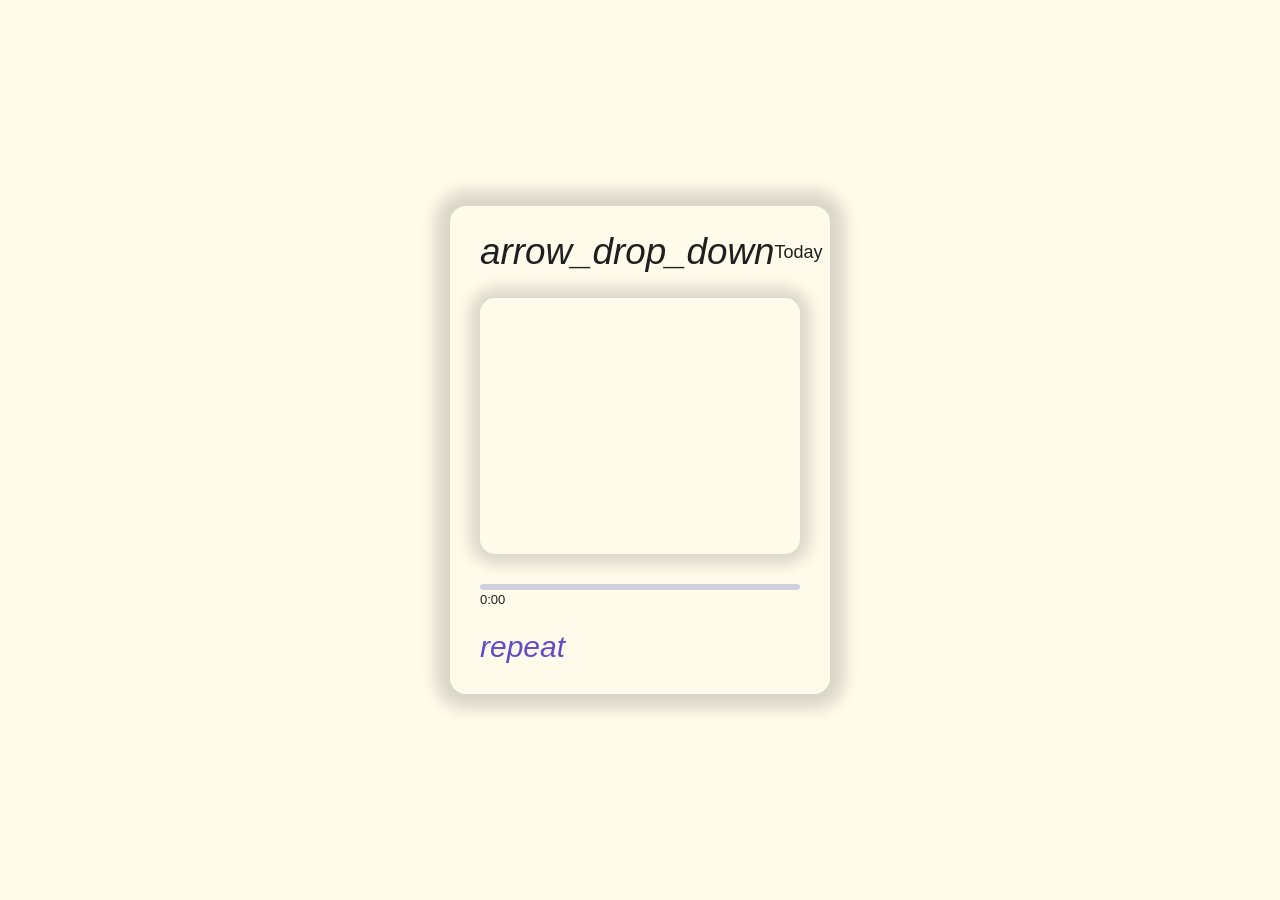
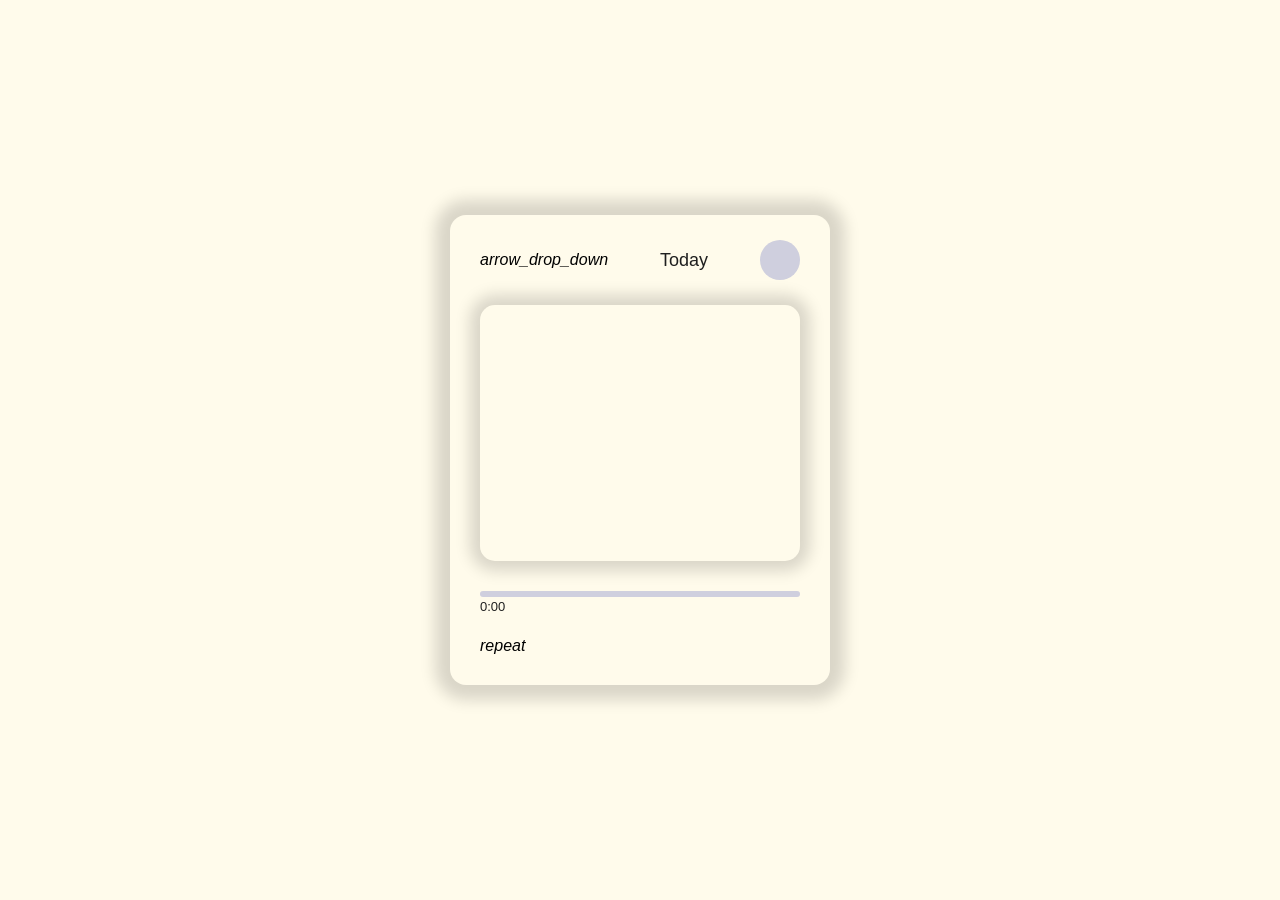

perf: render icons as an inline SVG sprite and trim the page payload (#10)

--- a/src/styles.css
+++ b/src/styles.css
@@ -12,6 +12,30 @@
     margin: 0;
 }
 
+/* Inline SVG icons (Material Symbols Rounded). The drawings live in a <symbol>
+   sprite generated into index.html by scripts/build-icons.mjs; each icon is a
+   <svg><use href="#ic-…"></svg>. Sized in em so the existing font-size rules
+   keep controlling each icon, and colored via currentColor. */
+.material-symbols-rounded {
+    font-size: 24px;
+    width: 1em;
+    height: 1em;
+    fill: currentColor;
+    display: inline-block;
+    vertical-align: middle;
+    flex-shrink: 0;
+    user-select: none;
+}
+
+/* The inline <symbol> sprite: present in the DOM but never painted. A class
+   (not a style attribute) keeps style-src free of 'unsafe-inline'. */
+.icon-sprite {
+    position: absolute;
+    width: 0;
+    height: 0;
+    overflow: hidden;
+}
+
 :root {
     /* Alucard (Dracula light) */
     --main-color: #A3144D;      /* pink accent */
@@ -57,7 +81,7 @@ body {
     justify-content: space-between;
 }
 
-.top-bar i {
+.top-bar svg {
     font-size: 2.3rem;
     color: var(--light-black);
 }
@@ -197,14 +221,14 @@ body {
     margin: 40px 0 5px 0;
 }
 
-.controls i {
+.controls > svg {
     font-size: 30px;
     user-select: none;
     color: var(--control-color);
 }
 
-.controls i:nth-child(2),
-.controls i:nth-child(4) {
+.controls > svg:nth-child(2),
+.controls > svg:nth-child(4) {
     font-size: 43px;
 }
 
@@ -214,13 +238,6 @@ body {
 
 .controls #next {
     margin-left: -13px;
-}
-
-/* Filled (solid) glyphs for the skip and play/pause icons */
-#prev,
-#next,
-.play-pause i {
-    font-variation-settings: 'FILL' 1;
 }
 
 /* Loop toggle: accent color while active (looping), muted when off */
@@ -235,9 +252,23 @@ body {
 }
 
 /* Single play_circle / pause_circle glyph — the circle is the button */
-.play-pause i {
+.play-pause svg {
     font-size: 73px;
     color: var(--control-color);
+}
+
+/* Play / pause crossfade — show one glyph at a time based on the playing state
+   (the `playing` class is present on .wrapper while a song plays). */
+.play-pause .icon-pause {
+    display: none;
+}
+
+.wrapper.playing .play-pause .icon-play {
+    display: none;
+}
+
+.wrapper.playing .play-pause .icon-pause {
+    display: inline-block;
 }
 
 /* Music List */
@@ -271,7 +302,7 @@ body {
     color: var(--light-black);
 }
 
-.header .row i {
+.header .row svg {
     cursor: default;
 }
 
@@ -301,6 +332,28 @@ body {
     color: var(--light-black);
     border-bottom: 1px solid var(--dark-white);
     cursor: pointer;
+    position: relative;
+}
+
+/* Transparent <button> overlay that makes the whole row activatable and
+   keyboard-focusable without changing how the row looks. */
+.li-play {
+    position: absolute;
+    inset: 0;
+    width: 100%;
+    height: 100%;
+    padding: 0;
+    border: 0;
+    background: none;
+    font: inherit;
+    color: inherit;
+    cursor: pointer;
+}
+
+.li-play:focus-visible {
+    outline: 2px solid var(--control-color);
+    outline-offset: 3px;
+    border-radius: 4px;
 }
 
 .music-list ul li:last-child {
@@ -330,12 +383,11 @@ ul li .audio-duration {
     transition: .5s;
 }
 
-.dark-mode i {
+.dark-mode svg {
     position: absolute;
     top: 50%;
     left: 50%;
     font-size: 1.3rem;
-    font-variation-settings: 'FILL' 1;
     transform: translate(-50%, -50%);
     transition: .5s;
 }
